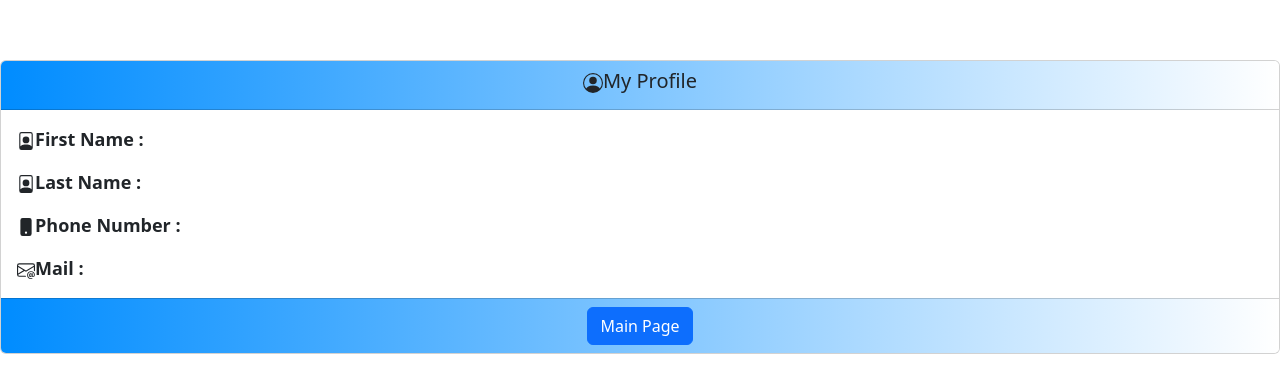
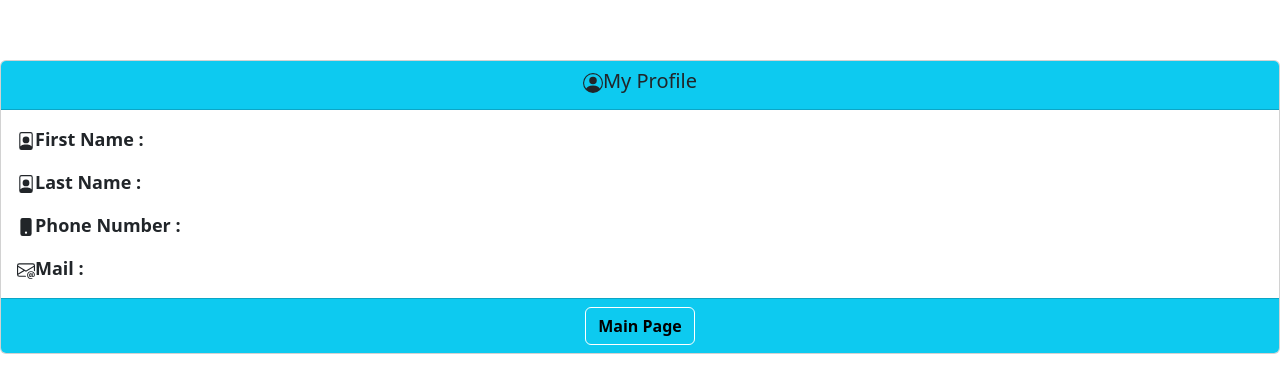
Before and after one commit to sray85/zimmer, a React (Create React App) app in the folder frontend/: page /myprofile in a window 1280 px wide. Shown: the top 392 px of the page. Built offline with nearby package versions, Linux system fonts and the light colour scheme.

Commit message:
style/change css style

```diff
--- a/frontend/src/components/Headers/MainPageHeader/mainpageheader.css
+++ b/frontend/src/components/Headers/MainPageHeader/mainpageheader.css
@@ -1,6 +1,6 @@
 .mainPageHeader-con {
     border: 1px solid rgba(3, 102, 214, 0.3);
-    background-image: linear-gradient(to right, rgb(0, 140, 255), white);
+    background-color: #0dcaf0;
     display: flex;
     justify-content: space-evenly;
     align-items: center;
@@ -28,7 +28,6 @@
 .drop_container .btn-primary {
     font-weight: bold;
     border: none;
-    background-image: linear-gradient(to left, rgb(0, 140, 255), white);
 
 }
 
@@ -52,7 +51,7 @@
 }
 
 .drop_container .dropdown-item:hover {
-    background-color: rgb(0, 140, 255)
+    background-color: #0dcaf0;
 }
 
 .mainPageHeader-con .selection-con select {
--- a/frontend/src/components/Headers/MainPageHeader/mainpageheader.js
+++ b/frontend/src/components/Headers/MainPageHeader/mainpageheader.js
@@ -73,7 +73,7 @@ const MainPageHeader = () => {
       </div>
       <div className="drop_container">
         <Dropdown>
-          <Dropdown.Toggle>
+          <Dropdown.Toggle className="dropdown-toggle btn btn-info">
             <List style={{ width: 60, height: 30 }} />
             Menu
           </Dropdown.Toggle>
--- a/frontend/src/components/ZimmerResevations/ZimmerResevations.component.css
+++ b/frontend/src/components/ZimmerResevations/ZimmerResevations.component.css
@@ -7,7 +7,7 @@
 
 .clientRes-container .card-header {
     text-align: center;
-    background-image: linear-gradient(to right, rgb(0, 140, 255), white);
+    background-color: #0dcaf0;
 }
 
 .button-container button {
--- a/frontend/src/components/addZimmer/addzimmer.css
+++ b/frontend/src/components/addZimmer/addzimmer.css
@@ -66,4 +66,5 @@
     color: black;
     font-size: large;
     text-align: center;
+    font-weight: 600;
 }
--- a/frontend/src/components/editZimmer/editzimmer.css
+++ b/frontend/src/components/editZimmer/editzimmer.css
@@ -66,4 +66,6 @@
     color: black;
     font-size: large;
     text-align: center;
+    font-weight: 600;
+
 }
--- a/frontend/src/components/login/login.css
+++ b/frontend/src/components/login/login.css
@@ -41,7 +41,7 @@
   font-weight: bold;
   border: none;
   border-radius: 20px;
-  background-color: turquoise;
+  background-color: #0dcaf0;
 }
 
 .login-buttons-container .button:hover {
--- a/frontend/src/components/myprofile/myprofile.component.css
+++ b/frontend/src/components/myprofile/myprofile.component.css
@@ -1,5 +1,10 @@
 .main-profile-con .card .card-header,
 .main-profile-con .card .card-footer {
     text-align: center;
-    background-image: linear-gradient(to right, rgb(0, 140, 255), white);
+    background-color: #0dcaf0;
 }
+
+.btn-info {
+    font-weight: 700;
+    border: 1px solid white;
+}
--- a/frontend/src/components/myprofile/myprofile.component.js
+++ b/frontend/src/components/myprofile/myprofile.component.js
@@ -46,8 +46,9 @@ const MyProfile = () => {
         </Card.Body>
         <Card.Footer>
           <ButtonGroup>
-            {/* <Button>Edit</Button> */}
-            <Button onClick={backTOMainPage}>Main Page</Button>
+            <button onClick={backTOMainPage} className="btn btn-info">
+              Main Page
+            </button>
           </ButtonGroup>
         </Card.Footer>
       </Card>
--- a/frontend/src/components/payment/payment.css
+++ b/frontend/src/components/payment/payment.css
@@ -44,7 +44,7 @@
 }
 
 .card-back {
-  background-color: #3498db;
+  background-color: #0dcaf0;
   transform: rotateY(180deg);
   border-radius: 20px;
 }
--- a/frontend/src/components/reservation/reservation.css
+++ b/frontend/src/components/reservation/reservation.css
@@ -21,7 +21,7 @@
 
 .resevation-con .footer-con {
     padding: 13px;
-    background-image: linear-gradient(to right, rgb(0, 140, 255), white);
+    background-color: #0dcaf0;
     color: white;
     font-weight: 800;
     font-size: large;
@@ -38,7 +38,7 @@
 .resevation-con .card-header-con,
 .card-footer-con {
     text-align: center;
-    background-image: linear-gradient(to right, rgb(0, 140, 255), white);
+    background-color: #0dcaf0;
     color: white;
 }
 
@@ -90,7 +90,7 @@
 }
 
 .order-header {
-    background-image: linear-gradient(to right, rgb(0, 140, 255), white);
+    background-color: #0dcaf0;
     color: white;
     text-align: center;
     padding: 10px;
--- a/frontend/src/components/signup/signup.css
+++ b/frontend/src/components/signup/signup.css
@@ -33,7 +33,7 @@
   font-weight: bold;
   border: none;
   border-radius: 20px;
-  background-color: turquoise;
+  background-color: #0dcaf0;
 }
 
 .buttons-container .button:hover {
```
